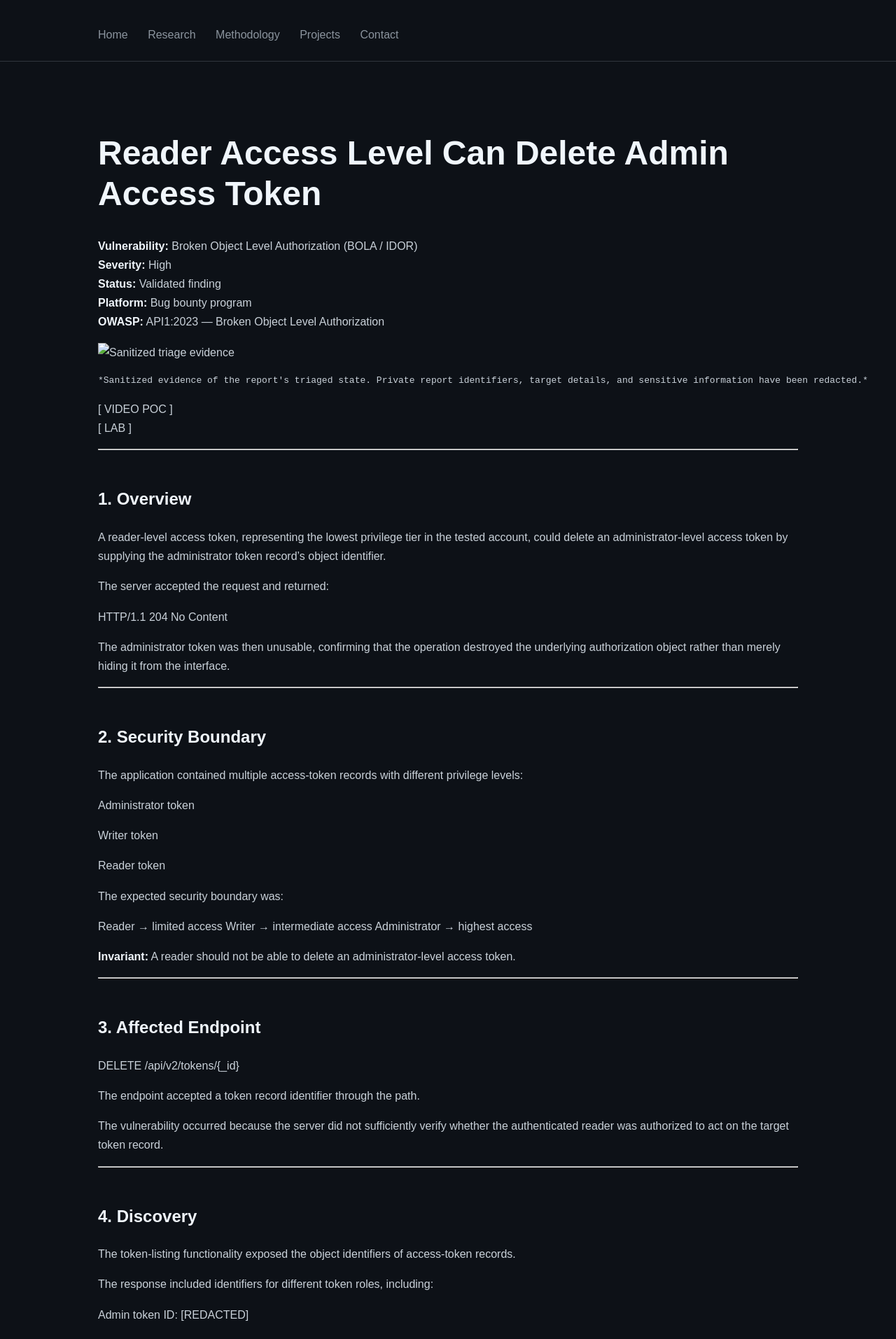
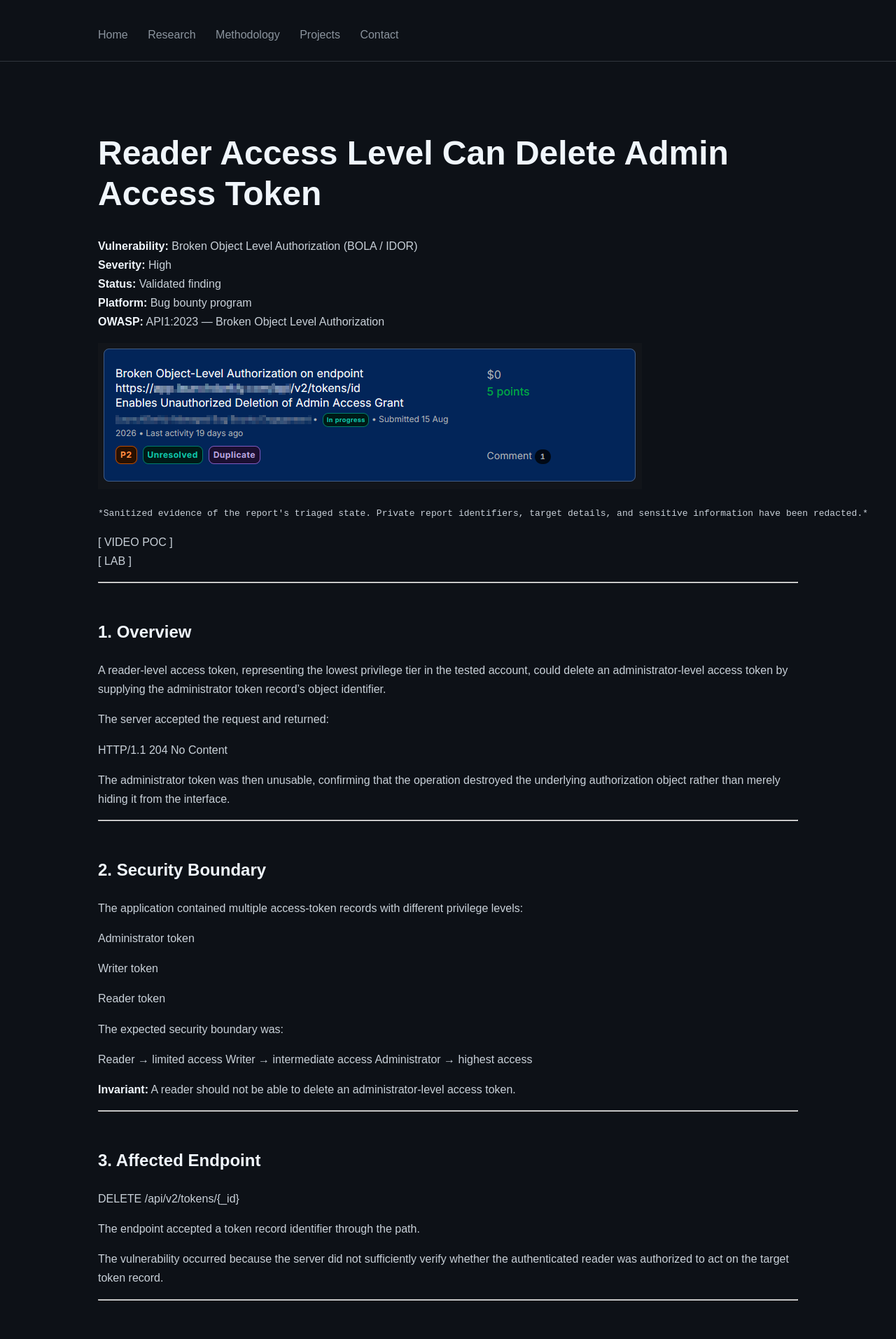
Before and after one commit to sarumaan/security-research, a Jekyll site: the page built from case-studies/reader-can-delete-admin-token/index.md, in a window 1280 px wide. Shown: the top 1913 px of the page at 70% size. Built offline with Jekyll 4.4.1, drawn with Linux system fonts in a browser that asks for light colours.

Commit message:
Fix image path for sanitized triage evidence
Updated image path for sanitized triage evidence.

````diff
--- a/case-studies/reader-can-delete-admin-token/index.md
+++ b/case-studies/reader-can-delete-admin-token/index.md
@@ -11,7 +11,7 @@ title: Reader Access Level Can Delete Admin Access Token
 **Platform:** Bug bounty program
 **OWASP:** API1:2023 — Broken Object Level Authorization
 
-![Sanitized triage evidence](/screenshots/admin-idor.png)
+![Sanitized triage evidence](screenshots/admin-idor.png)
 ```text
 *Sanitized evidence of the report's triaged state. Private report identifiers, target details, and sensitive information have been redacted.*
 ```
````
